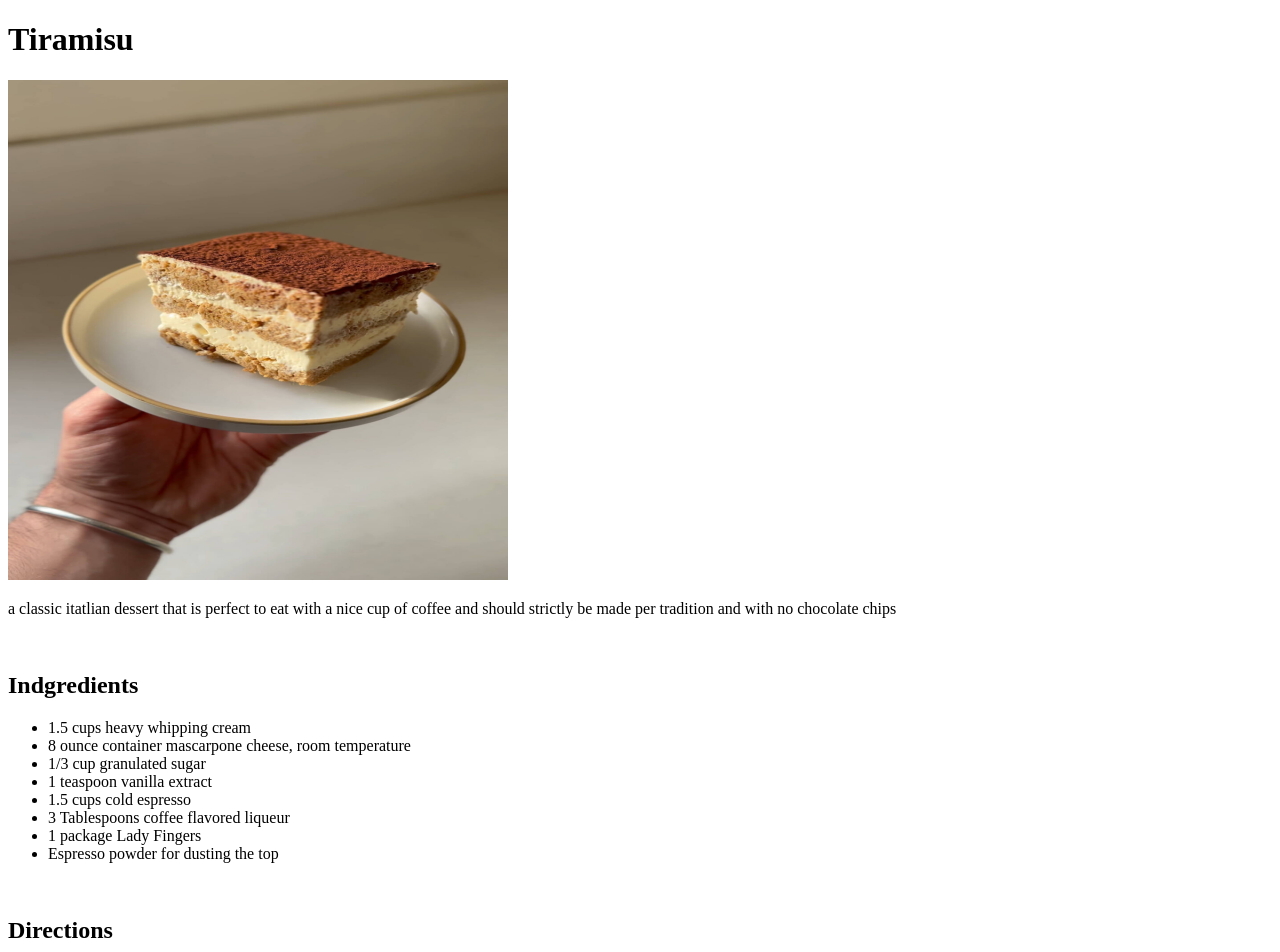
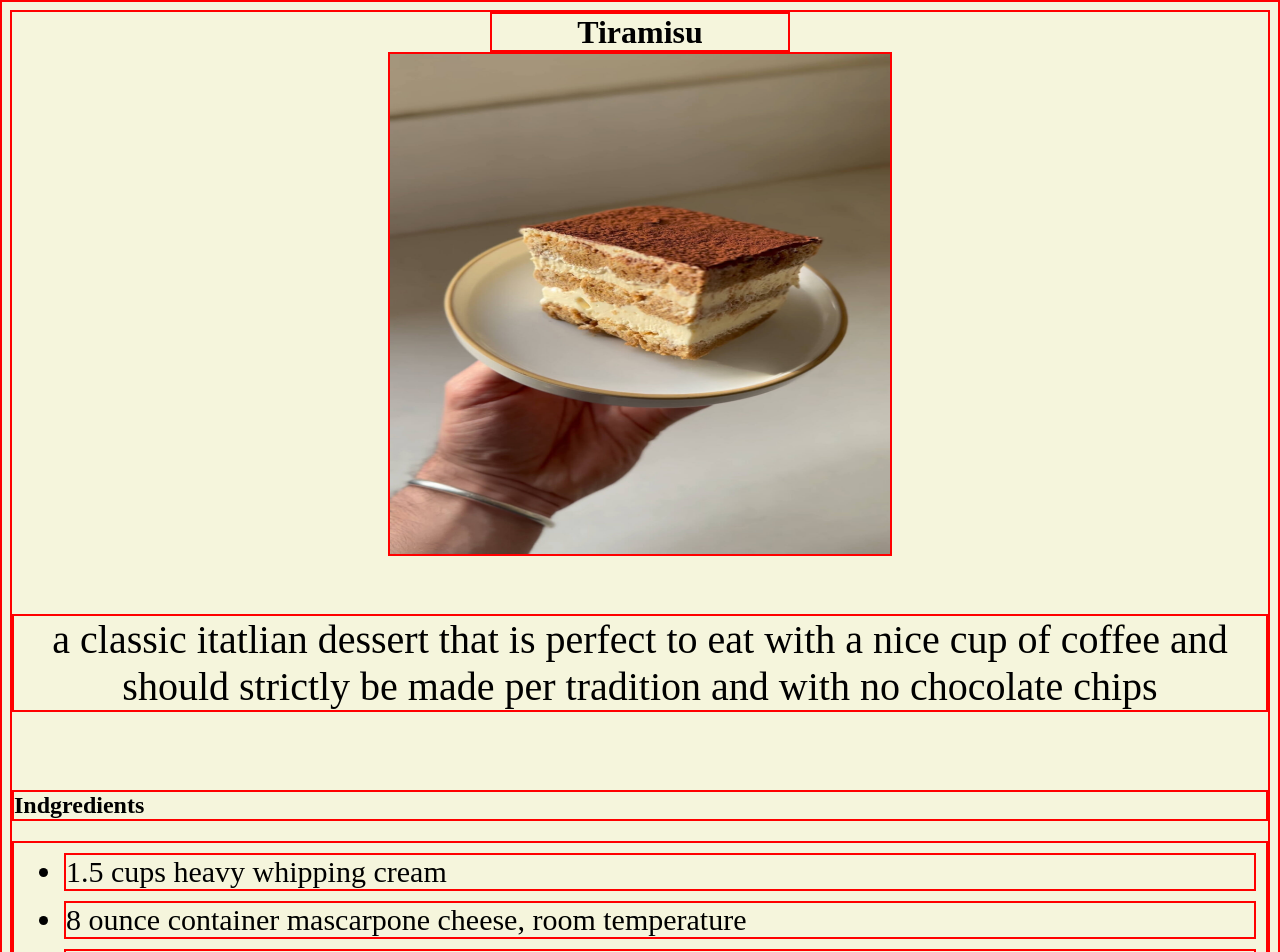
Before and after one commit to RyanAcosta256/odin-recipes, a plain HTML site: page recipes/Tiramisu.html in a window 1280 px wide. Shown: the top 952 px of the page. Drawn offline with Linux system fonts and the light colour scheme.

Commit message:
implemented some CSS to project and box border to better show box model

```diff
--- a/recipes/Tiramisu.html
+++ b/recipes/Tiramisu.html
@@ -3,16 +3,17 @@
 <head>
     <meta charset="UTF-8">
     <meta name="viewport" content="width=device-width, initial-scale=1.0">
+    <link rel="stylesheet" href="../style.css">
     <title>Tiramisu</title>
 </head>
 <body>
-    <h1>Tiramisu</h1>
+    <h1 class="title">Tiramisu</h1>
     <img src="../images/Tiramisu.jpg" alt="this is an image of a Tiramisu being held up on plate" height ="500" width="500">
     <br>
-    <p>a classic itatlian dessert that is perfect to eat with a nice cup of coffee and should strictly be made per tradition and with no chocolate chips</p>
+    <p class ="desc">a classic itatlian dessert that is perfect to eat with a nice cup of coffee and should strictly be made per tradition and with no chocolate chips</p>
     <br>
 
-    <h2>Indgredients</h2>
+    <h2 class="ingredients">Indgredients</h2>
     <ul>
         <li>1.5 cups heavy whipping cream</li>
         <li>8 ounce container mascarpone cheese, room temperature</li>
@@ -25,14 +26,14 @@
     </ul>
     <br>
 
-    <h2>Directions</h2>
+    <h2 class="subheader">Directions</h2>
     <ol>
         <li>Add whipping cream to a mixing bowl and beat on medium speed with electric mixers (or use a stand mixer). Slowly add sugar and vanilla and continue to beat until stiff peaks. Add mascarpone cheese and fold in until combined. Set aside.</li>
-        <br>
+
         <li>Add coffee and liqueur to a shallow bowl. Dip the lady fingers in the coffee (Don't soak them--just quickly dip them on both sides to get them wet) and lay them in a single layer on the bottom of an 8x8'' or similar size pan. </li>
-        <br>
+
         <li>Smooth half of the mascarpone mixture over the top. Add another layer of dipped lady fingers. Smooth remaining mascarpone cream over the top.</li>
-        <br>
+
         <li>Dust Espresso powder generously over the top (I use a fine mesh strainer to do this). Refrigerate for at least 3-4 hours or up to overnight before serving.</li>
     </ol>
 
--- /dev/null
+++ b/style.css
@@ -0,0 +1,40 @@
+body{
+    background-color: beige;
+}
+h1{
+   box-sizing:border-box;
+   width: 300px;
+   height: 40px;
+   margin: auto;/*area surronding the area*/
+   text-align: center;
+}
+* {
+    border: 2px solid red;
+}
+
+ul{
+    font-size: 20px;
+}
+
+img{/*adding this in will overwite the default dimesnions of the html declared size*/
+    display:block;
+    height: 500px;
+    width: 500px;
+    margin:auto;
+}/*wasn't working before because img was a inline element */
+
+li{
+    margin: 10px;
+    font-size: 30px;
+}
+.desc{
+    text-align: center;
+    font-size: 40px;
+}
+.subheader{
+    text-align: center;
+}
+
+.recipes{
+    text-align: center;
+}
```
Also changed, not shown: index.html (+8 -7 lines), recipes/Pork_katsudon.html (+5 -4 lines), recipes/beef_dumplings.html (+5 -4 lines).
